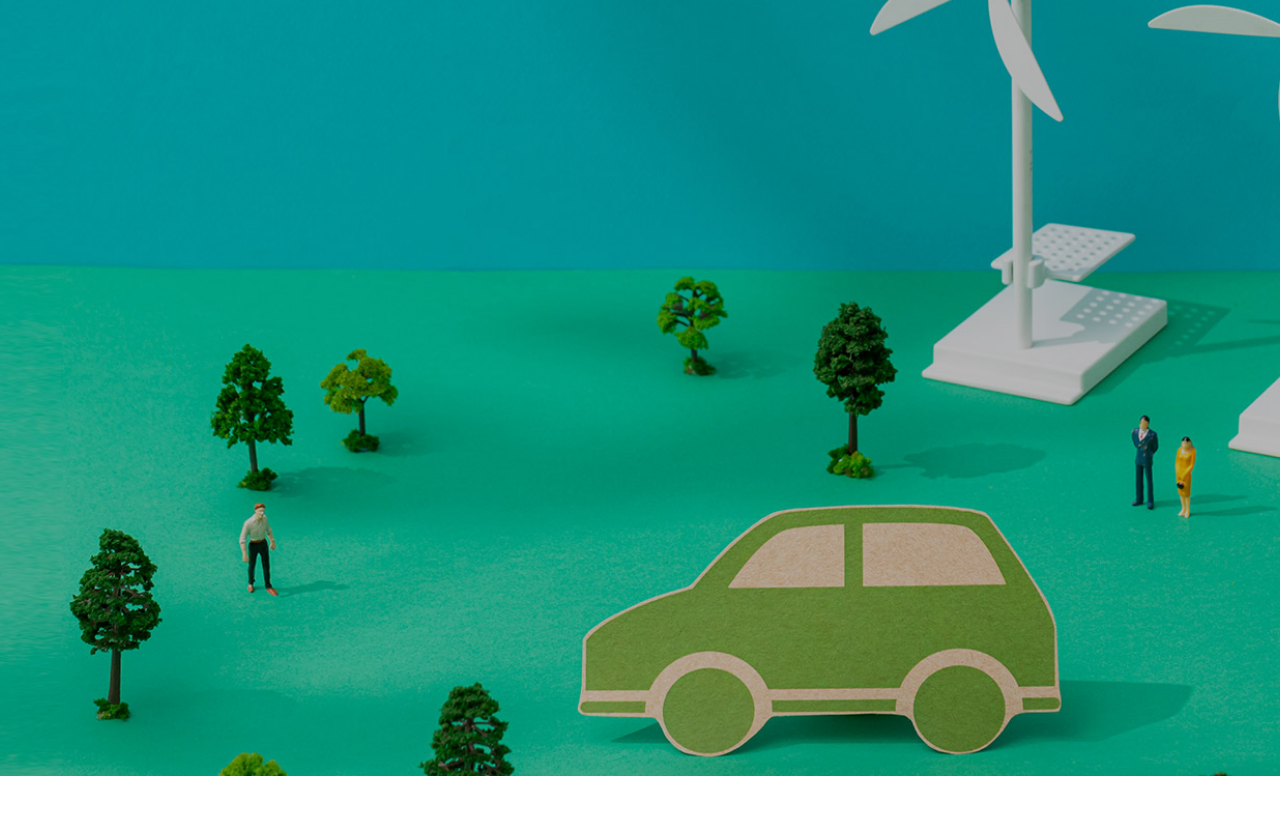
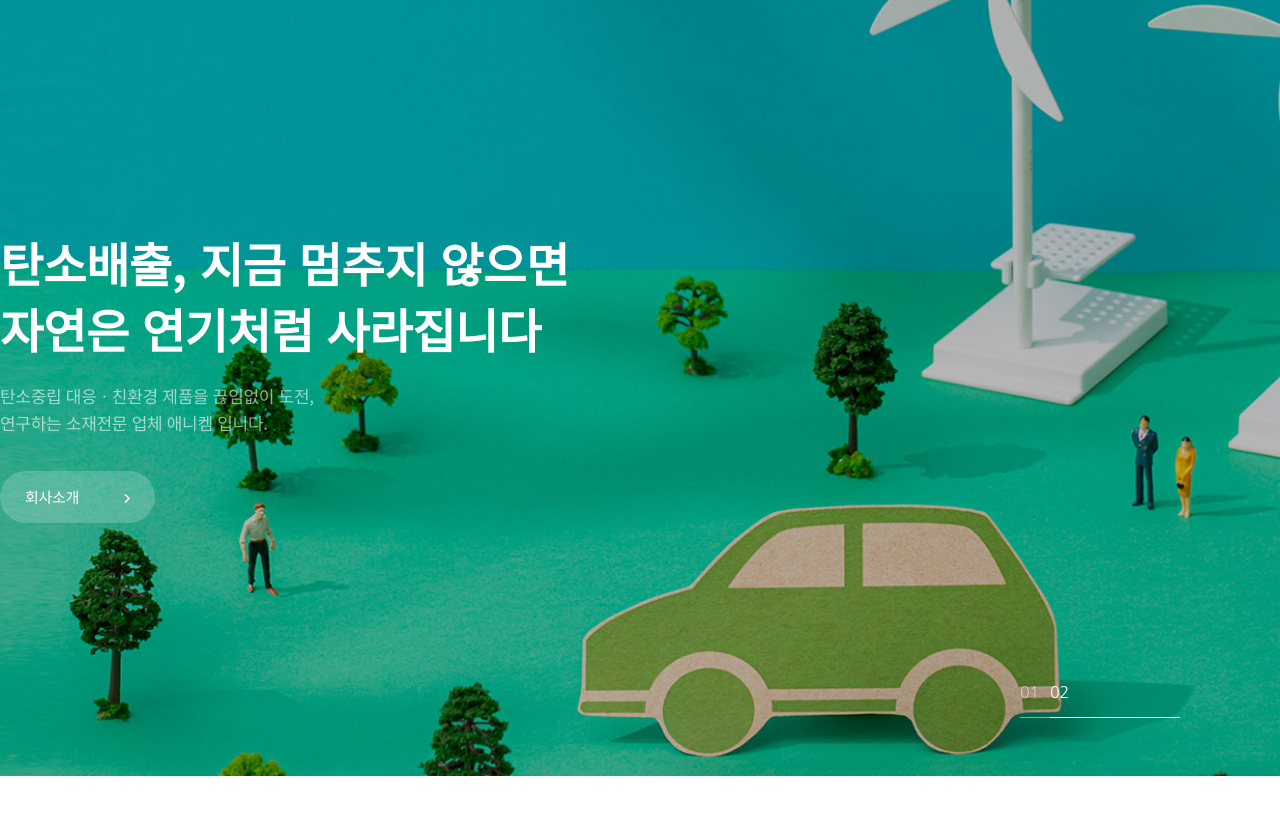
Before and after one commit to zzihoos/clone-anychem, a plain HTML site: page index.html in a window 1280 px wide. Shown: the part 104-918 px from the top of the page. Before the commit the page ends 880 px from the top, so only its background shows below. Drawn offline with nearby package versions, Linux system fonts and the light colour scheme.

Commit message:
feat: 슬라이드 부분 작업중

```diff
--- a/css/layout.css
+++ b/css/layout.css
@@ -29,7 +29,12 @@ body {
   word-break: keep-all;
 }
 /* 공통 클래스 */
-.inner{}
+.inner{
+  display: block;
+  position:relative;
+  max-width:1500px;
+  margin: 0 auto;
+}
 .wrap{
   width : 100%;
   max-width : 1920px;
--- a/css/visual.css
+++ b/css/visual.css
@@ -1,13 +1,126 @@
 .visual {
-
-}
-.visual .sw-visual{
-
-}
-.visual .sw-visual .swiper-wrapper .swiper-slide{
+    position: relative;
+  }
+  .visual .sw-visual {
+  }
+  .visual .sw-visual .swiper-wrapper .swiper-slide {
     height: 780px;
     background-size: cover;
     background-repeat: no-repeat;
     background-position: center;
+  }
 
-}
+  .sw-visual-control {
+    position: absolute;
+    right: 100px;
+    bottom: 50px;
+    z-index: 9999;
+  }
+  .sw-visual-pg .swiper-pagination-bullet {
+    position: relative;
+    background: none;
+    border-radius: 0;
+    opacity: 0.5;
+    margin: 0 !important;
+    width: 30px;
+
+    color: #fff;
+    border-bottom: 1px solid #fff;
+    transition: all 0.5s;
+  }
+  .sw-visual-pg .swiper-pagination-bullet-active {
+    background: none;
+    border-radius: 0;
+    opacity: 1;
+    width: 130px;
+
+    color: #fff;
+    border-bottom: 1px solid #fff;
+  }
+
+  /* 안될거에요. 1,2,3   01, 02, 03 */
+  body {
+    counter-reset: sw-count;
+  }
+  .sw-visual-pg .swiper-pagination-bullet::before {
+    counter-increment: sw-count;
+    content: "0" counter(sw-count);
+    position: absolute;
+    left: 0px;
+    top: -30px;
+  }
+
+  .visual-txt {
+    position: absolute;
+    /* display: flex;
+    justify-content: center;
+    align-items: center; */
+    left: 0;
+    top: 30%;
+    width: 100%;
+    height: 100%;
+    z-index: 1;
+  }
+  .visual-txt .inner {
+  }
+  .visual-title {
+    font-size: 47px;
+    line-height: 1.4;
+    color: #fff;
+    letter-spacing: -0.3px;
+    font-weight: 700;
+    font-family: "Noto Sans KR", sans-serif;
+  }
+  .visual-desc {
+    margin-top: 20px;
+    line-height: 1.6;
+    font-size: 17px;
+    color: #fff;
+    opacity: 0.6;
+    font-weight: 400;
+    font-family: "Noto Sans KR", sans-serif;
+  }
+  .visual-link {
+    display: inline-block;
+    padding: 0 25px;
+    border-radius: 30px;
+    margin-top: 35px;
+    font-size: 15px;
+    line-height: 52px;
+    color: #fff;
+    letter-spacing: -0.3px;
+    background: rgba(255, 255, 255, 0.2);
+    font-weight: 500;
+    font-family: "Noto Sans KR", sans-serif;
+  }
+
+  .visual-link i {
+    display: inline-block;
+    margin-left: 40px;
+    font-size: 12px;
+    transition: all 0.2s;
+  }
+  .visual-link:hover i {
+    animation-name: icon-ani;
+    animation-duration: 0.5s;
+    animation-timing-function: ease-in;
+    animation-delay: 0;
+    animation-iteration-count: 1;
+  }
+  @keyframes icon-ani {
+    0% {
+      transform: translateX(0);
+      opacity: 1;
+    }
+    50% {
+      transform: translateX(20px);
+      opacity: 0;
+    }
+    60% {
+      transform: translateX(0);
+      opacity: 0;
+    }
+    100% {
+      opacity: 1;
+    }
+  }
--- a/index.html
+++ b/index.html
@@ -212,10 +212,22 @@
           <div class="swiper sw-visual">
             <div class="swiper-wrapper">
               <!-- JSON 연동 -->
-              <!-- <div class="swiper-slide" style="background-image: url(images/img1.jpg)">
-              </div>
-              <div class="swiper-slide" style="background-image: url(images/img2.jpg)"></div> -->
             </div>
+          </div>
+          <div class="sw-visual-control">
+            <div class="sw-visual-pg"></div>
+          </div>
+        </div>
+        <div class="visual-txt">
+          <div class="inner">
+            <h2 class="visual-title">탄소배출, 지금 멈추지 않으면<br/>
+              자연은 연기처럼 사라집니다</h2>
+              <p class="visual-desc">
+                탄소중립 대응ㆍ친환경 제품을 끊임없이 도전,<br/>
+                연구하는 소재전문 업체 애니켐 입니다.
+              </p>
+              <a href="#" class="visual-link">회사소개
+                <i class="fa-solid fa-angle-right"></i></a>
           </div>
         </div>
       </section>
--- a/js/visual.js
+++ b/js/visual.js
@@ -7,16 +7,11 @@
 window.addEventListener("load", function (event) {
     const swVisualWrap = document.querySelector(".sw-visual .swiper-wrapper");
 
-    const xhr = new XMLHttpRequest();
-    xhr.addEventListener("readystatechange", function (event) {
-      let req = event.target;
-      if (req.readyState === XMLHttpRequest.DONE) {
-        let data = JSON.parse(req.response);
-        makeVisualHtml(data);
-      }
-    });
-    xhr.open("GET", "data/visualdata.json");
-    xhr.send();
+
+    fetch("data/visualdata.json")
+    .then((res) => res.json())
+    .then((result) => makeVisualHtml(result))
+    .catch((err) => console.log(err));
 
     function makeVisualHtml(_data) {
       let html = ``;
@@ -37,6 +32,11 @@ window.addEventListener("load", function (event) {
           delay: 2500,
           disableOnInteraction: false,
         },
+        pagination: {
+          el: ".sw-visual-pg",
+         clickable:true,
+        },
+
       });
     }
   });
```
